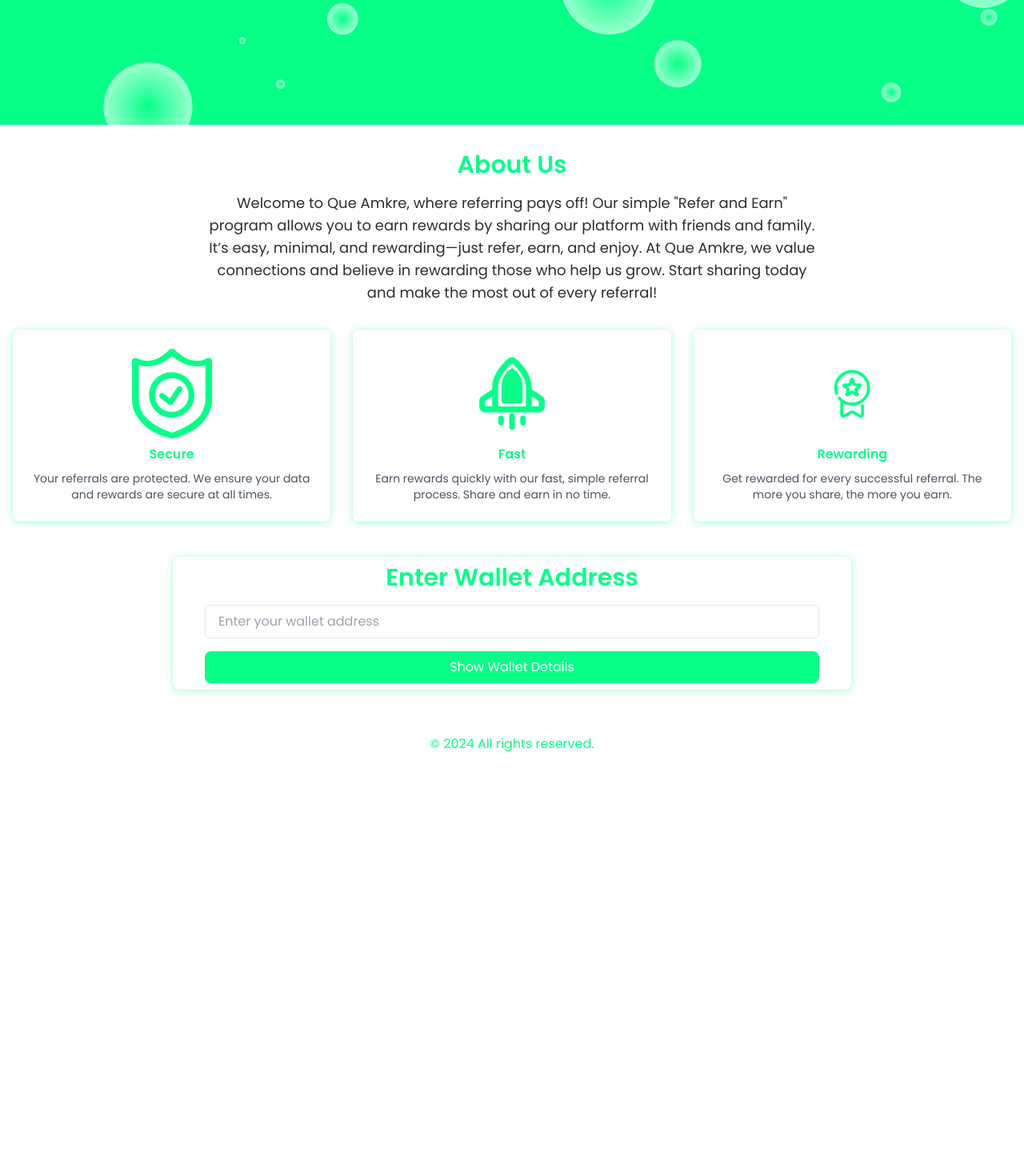
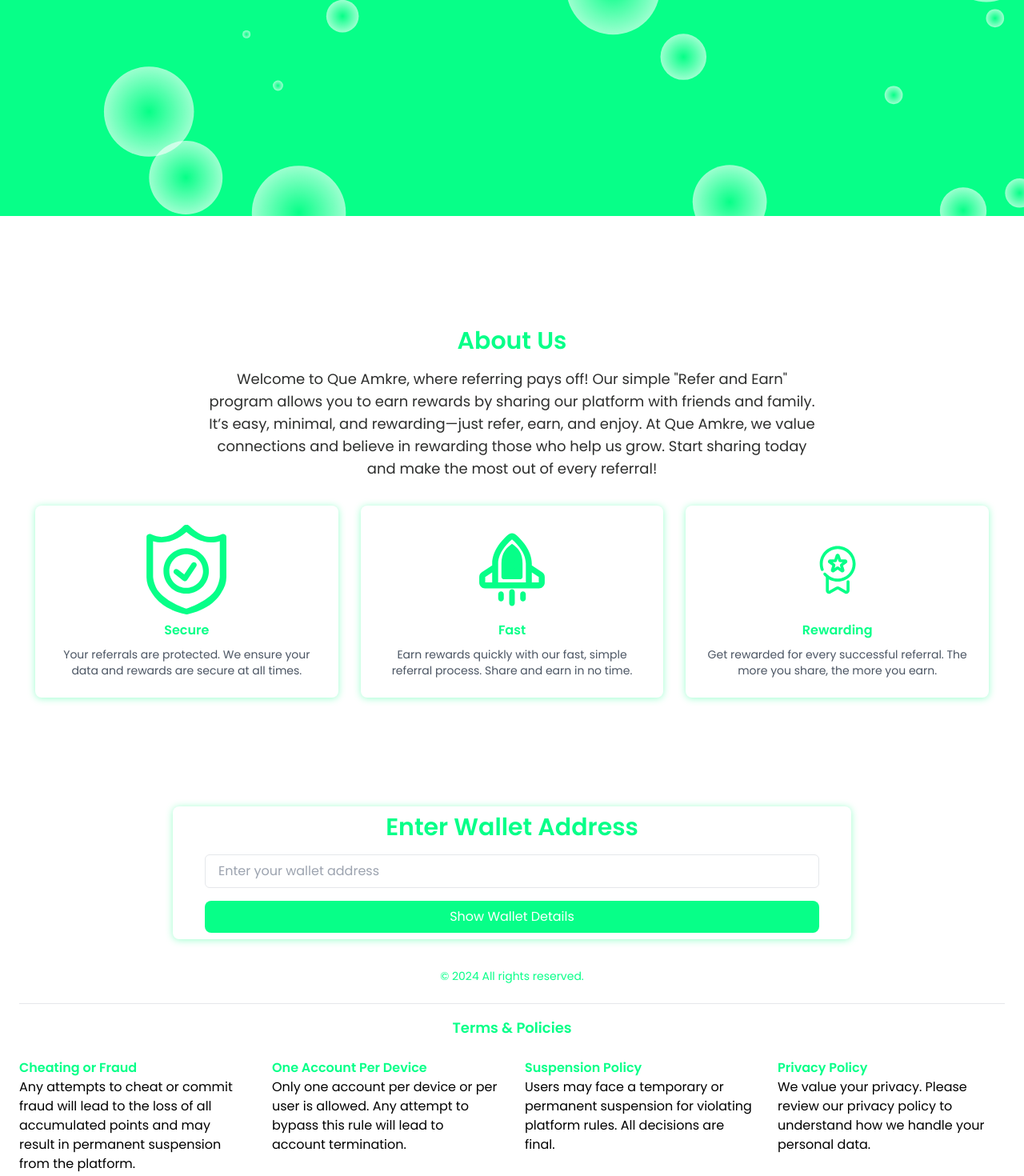
Before and after one commit to Wamiq319/MERN-Stack-Que-Crypto, a React (Vite) app in the folder Frontend/: page / in a window 1280 px wide. Shown: the part 460-1930 px from the top of the page at 80% size. Before the commit the page ends 1434 px from the top, so only its background shows below. Built offline with nearby package versions, Linux system fonts and the light colour scheme.

Commit message:
Succefully Implement logic and secuirity check

```diff
--- a/Frontend/index.html
+++ b/Frontend/index.html
@@ -17,5 +17,11 @@
       type="module"
       src="./public//js/finisher-header.es5.min.js"
     ></script>
+    <script>
+      const canvas = document.getElementById("finisher-canvas");
+      if (canvas) {
+        canvas.remove();
+      }
+    </script>
   </body>
 </html>
--- a/Frontend/src/App.jsx
+++ b/Frontend/src/App.jsx
@@ -6,20 +6,19 @@
     <>
       {/* Header/NavBar */}
       <div className="HeaderWrapper flex justify-center">
-        {" "}
         <Header />
       </div>
 
-      <main className="mb-5 space-y-2 ">
-        <section className="w-full" id="Home">
+      <main className="space-y-2 ">
+        <section className="w-full h-svh overflow-hidden" id="Home">
           <Hero />
         </section>
 
-        <section className="w-full pt-7" id="About">
+        <section className="w-full p-7 bg-white" id="About">
           <About />
         </section>
 
-        <section className="w-full" id="Wallet">
+        <section className="w-full p-13 pt-16" id="Wallet">
           <Wallet />
         </section>
       </main>
--- a/Frontend/src/components/Footer.jsx
+++ b/Frontend/src/components/Footer.jsx
@@ -3,8 +3,64 @@
 const Footer = () => {
   return (
     <footer className="bg-white py-8 text-primaryGreen">
-      <div className="max-w-screen-xl mx-auto px-6 flex align-middle justify-center">
-        © 2024 All rights reserved.
+      <div className="max-w-screen-xl mx-auto px-6">
+        {/* Footer content */}
+        <div className="flex justify-center items-center">
+          <p className="text-sm">© 2024 All rights reserved.</p>
+        </div>
+
+        {/* Policy Section - Single Row Layout */}
+        <div className="mt-6 border-t pt-4">
+          <h3 className="text-lg font-semibold text-center mb-6 text-primaryGreen">
+            Terms & Policies
+          </h3>
+          <div className="flex justify-between space-x-8">
+            {/* Policy Item 1 */}
+            <div className="policy-item flex-1">
+              <h4 className="font-semibold text-primaryGreen">
+                Cheating or Fraud
+              </h4>
+              <p className="text-black">
+                Any attempts to cheat or commit fraud will lead to the loss of
+                all accumulated points and may result in permanent suspension
+                from the platform.
+              </p>
+            </div>
+
+            {/* Policy Item 2 */}
+            <div className="policy-item flex-1">
+              <h4 className="font-semibold text-primaryGreen">
+                One Account Per Device
+              </h4>
+              <p className="text-black">
+                Only one account per device or per user is allowed. Any attempt
+                to bypass this rule will lead to account termination.
+              </p>
+            </div>
+
+            {/* Policy Item 3 */}
+            <div className="policy-item flex-1">
+              <h4 className="font-semibold text-primaryGreen">
+                Suspension Policy
+              </h4>
+              <p className="text-black">
+                Users may face a temporary or permanent suspension for violating
+                platform rules. All decisions are final.
+              </p>
+            </div>
+
+            {/* Policy Item 4 */}
+            <div className="policy-item flex-1">
+              <h4 className="font-semibold text-primaryGreen">
+                Privacy Policy
+              </h4>
+              <p className="text-black">
+                We value your privacy. Please review our privacy policy to
+                understand how we handle your personal data.
+              </p>
+            </div>
+          </div>
+        </div>
       </div>
     </footer>
   );
--- a/Frontend/src/components/Header.jsx
+++ b/Frontend/src/components/Header.jsx
@@ -1,17 +1,43 @@
-import React from "react";
+import React, { useState, useEffect } from "react";
 import Logo from "../assets/Logo.png";
+
 const Header = () => {
   const menuItems = ["Home", "Wallet", "About"];
+  const [activeSection, setActiveSection] = useState(""); // Track active section
+
+  // // Function to handle scroll events
+  // const handleScroll = () => {
+  //   const sections = document.querySelectorAll("section");
+  //   let currentSection = "";
+
+  //   sections.forEach((section) => {
+  //     const rect = section.getBoundingClientRect();
+  //     console.log(rect);
+  //     if (rect.top <= 120 && rect.bottom >= 120) {
+  //       currentSection = section.id; // Update active section when it's in view
+  //     }
+  //   });
+
+  //   setActiveSection(currentSection); // Update the active section state
+  // };
+
+  // useEffect(() => {
+  //   // Listen for scroll events
+  //   window.addEventListener("scroll", handleScroll);
+
+  //   // Cleanup listener on component unmount
+  //   return () => window.removeEventListener("scroll", handleScroll);
+  // }, []);
 
   return (
-    <header className="fixed  px-5 py-2 top-0 z-50 w-full mx-auto bg-white bg-opacity-70 backdrop-blur-md border-b border-lightGray shadow-md ">
-      <nav className=" flex items-center justify-between ">
+    <header className="fixed px-5 py-2 top-0 z-50 w-full mx-auto bg-white bg-opacity-70 backdrop-blur-md border-b border-lightGray shadow-md">
+      <nav className="flex items-center justify-between">
         {/* Logo */}
         <div className="flex items-center">
           <img
             src={Logo}
             alt="Logo"
-            className="md:w-15  w-15 h-7 md:h-7 object-contain"
+            className="md:w-15 w-15 h-7 md:h-7 object-contain"
           />
         </div>
 
@@ -21,7 +47,9 @@
             <li key={index}>
               <a
                 href={`#${item}`}
-                className="text-sm md:text-lg  font-semibold text-textBlack hover:text-primaryGreen transition-all duration-200"
+                className={`text-sm md:text-lg font-semibold text-textBlack hover:text-primaryGreen transition-all duration-200 ${
+                  activeSection === item ? "text-primaryGreen" : ""
+                }`}
               >
                 {item}
               </a>
--- a/Frontend/src/components/Hero.jsx
+++ b/Frontend/src/components/Hero.jsx
@@ -35,8 +35,8 @@
   }, []);
 
   return (
-    <div className="header finisher-header w-full  z-10 py-44">
-      <div className="w-full h-full flex flex-col justify-center items-center space-y-8">
+    <div className="header finisher-header w-full  z-10 py-44 overflow-hidden">
+      <div className="w-full h-full flex flex-col justify-center items-center space-y-8 overflow-hidden">
         <div className="text-center px-15">
           <h1 className="text-3xl text-white font-semibold leading-tight">
             Welcome to QUE
--- a/Frontend/src/components/Wallet.jsx
+++ b/Frontend/src/components/Wallet.jsx
@@ -106,7 +106,7 @@
               </p>
             </div>
 
-            <div className="flex justify-between gap-4 mt-8">
+            <div className="flex justify-between gap-3 mt-8">
               <div className="w-1/3 bg-white p-4 rounded-lg shadow-md">
                 <h4 className="text-lg font-semibold text-primaryGreen">
                   Wallet Balance
@@ -137,21 +137,24 @@
             </div>
 
             <div className="mt-4 text-center">
-              <p className="text-lg text-textBlack">Referral Link</p>
+              <p className="text-center text-lg text-primaryGreen ">
+                <span className="text-textBlack">Wallet Address:</span>
+                {userDetails.walletAddress}
+              </p>
+              <p className="text-lg text-textBlack">
+                Referral Link:{" "}
                 <a
                   href={referralLink}
                   className="text-primaryGreen hover:underline"
                 >
                   {referralLink}
                 </a>
+              </p>
             </div>
 
             <div className="flex justify-between mt-6 space-x-4">
               <button className="px-6 py-2 text-white bg-primaryGreen rounded-lg w-full">
                 Withdraw
-              </button>
-              <button className="px-6 py-2 text-primaryGreen border border-primaryGreen rounded-lg w-full">
-                Records
               </button>
             </div>
             {message && (
```
Also changed, not shown: 1 other file (tests, documents, lock files or other folders). Lines whose indentation alone changed are shown as unchanged.
